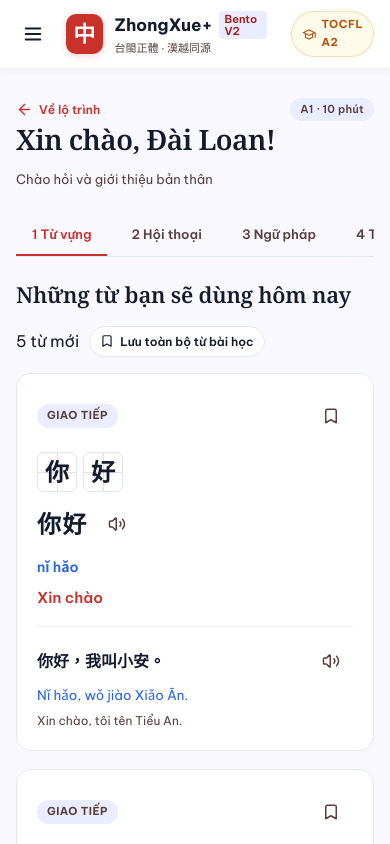
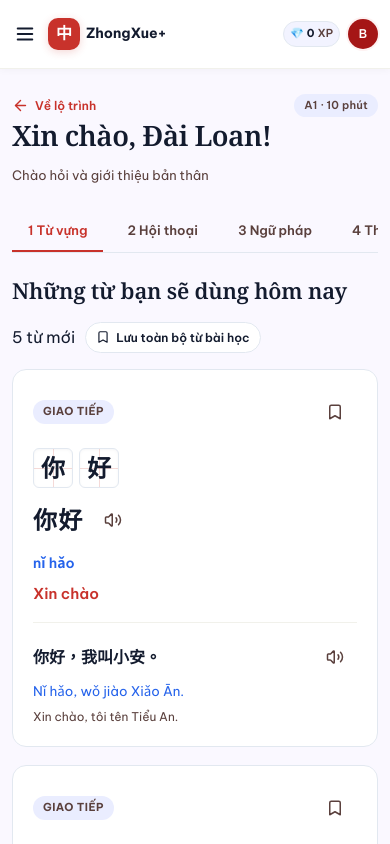
Before and after one commit to CidKageno135/zhongxue-plus, a React (Vite) app: page / in a window 390 px wide. Both pictures are taken after a click on the button "Bắt đầu học". Shown: the top 844 px of the page. Built offline with nearby package versions, Linux system fonts and the light colour scheme.

Commit message:
fix(responsive): B08 fix horizontal overflow on 375px/390px viewports without cutting content

```diff
--- a/src/components/Sidebar.tsx
+++ b/src/components/Sidebar.tsx
@@ -68,6 +68,7 @@ export function Sidebar({
                     bottom: 0,
                     left: 0,
                     width: '280px',
+                    maxWidth: 'calc(100vw - 48px)',
                     background: '#ffffff',
                     borderRight: '1px solid var(--border-strong)',
                     zIndex: 100,
--- a/src/components/Topbar.tsx
+++ b/src/components/Topbar.tsx
@@ -46,7 +46,7 @@ export function Topbar({
         <header className="bento-header">
             {/* Top row */}
             <div className="bento-header-top">
-                <div style={{ display: 'flex', alignItems: 'center', gap: '16px' }}>
+                <div className="bento-header-left">
                     <button
                         type="button"
                         className="mobile-menu-btn"
@@ -83,10 +83,10 @@ export function Topbar({
                 {/* Profile & Real XP / Streak stats */}
                 <div className="bento-header-actions">
                     {streak > 0 && (
-                        <div className="bento-gem-pill" style={{ color: 'var(--vermilion-cinnabar)', borderColor: 'rgba(200, 50, 43, 0.25)' }}>
+                        <div className="bento-gem-pill bento-streak-pill" style={{ color: 'var(--vermilion-cinnabar)', borderColor: 'rgba(200, 50, 43, 0.25)' }}>
                             <span>🔥</span>
                             <span style={{ color: 'var(--vermilion-cinnabar)', fontWeight: 700 }}>{streak}</span>
-                            <span style={{ color: 'var(--on-surface-variant)', fontSize: '11px' }}>ngày</span>
+                            <span className="bento-pill-unit" style={{ color: 'var(--on-surface-variant)', fontSize: '11px' }}>ngày</span>
                         </div>
                     )}
                     <div className="bento-gem-pill" title={`Tổng điểm tích lũy: ${xp} XP`}>
--- a/src/components/WordCard.tsx
+++ b/src/components/WordCard.tsx
@@ -46,12 +46,12 @@ export function WordCard({ word, saved, onSave }: WordCardProps) {
             <p className="pinyin">{word.pinyin}</p>
             <p className="word-meaning">{word.meaning}</p>
             <div className="word-example">
-                <div style={{ display: 'flex', justifyContent: 'space-between', alignItems: 'center' }}>
-                    <p lang="zh-TW" style={{ margin: 0, fontWeight: 600 }}>{word.example}</p>
+                <div style={{ display: 'flex', justifyContent: 'space-between', alignItems: 'center', gap: '8px' }}>
+                    <p lang="zh-TW" style={{ margin: 0, fontWeight: 600, wordBreak: 'break-word', minWidth: 0 }}>{word.example}</p>
                     <SpeakButton text={word.example} />
                 </div>
-                <small style={{ color: 'var(--tone-1)', marginTop: '2px', display: 'block' }}>{word.examplePinyin}</small>
-                <p style={{ margin: '4px 0 0', fontSize: '12px', color: 'var(--on-surface-variant)' }}>{word.exampleMeaning}</p>
+                <small style={{ color: 'var(--tone-1)', marginTop: '2px', display: 'block', wordBreak: 'break-word' }}>{word.examplePinyin}</small>
+                <p style={{ margin: '4px 0 0', fontSize: '12px', color: 'var(--on-surface-variant)', wordBreak: 'break-word' }}>{word.exampleMeaning}</p>
             </div>
         </article>
     );
--- a/src/styles.css
+++ b/src/styles.css
@@ -181,6 +181,14 @@ main {
   align-items: center;
   justify-content: space-between;
   gap: 16px;
+}
+
+.bento-header-left {
+  display: flex;
+  align-items: center;
+  gap: 16px;
+  min-width: 0;
+  flex-shrink: 1;
 }
 
 .bento-brand {
@@ -783,6 +791,51 @@ main {
   }
   .bento-header-top {
     padding: 0 16px;
+    gap: 8px;
+  }
+  .bento-header-left {
+    gap: 8px;
+    min-width: 0;
+  }
+  .bento-brand {
+    gap: 8px;
+    min-width: 0;
+  }
+  .bento-brand-icon {
+    width: 36px;
+    height: 36px;
+    font-size: 18px;
+    flex-shrink: 0;
+  }
+  .bento-brand-title {
+    font-size: 15px;
+  }
+  .bento-brand-badge {
+    display: none;
+  }
+  .bento-brand-subtitle {
+    display: none;
+  }
+  .bento-tocfl-chip {
+    display: none;
+  }
+  .bento-header-actions {
+    gap: 6px;
+    flex-shrink: 0;
+  }
+  .bento-gem-pill {
+    padding: 4px 10px;
+    gap: 4px;
+    font-size: 11px;
+  }
+  .bento-profile-pill {
+    padding: 2px 4px;
+    gap: 4px;
+  }
+  .bento-avatar {
+    width: 34px;
+    height: 34px;
+    font-size: 13px;
   }
   .bento-search-box {
     display: none;
@@ -805,6 +858,152 @@ main {
   }
   .sm2-rating-grid {
     grid-template-columns: repeat(2, 1fr);
+  }
+}
+
+@media (max-width: 640px) {
+  .path-card {
+    display: flex;
+    flex-wrap: wrap;
+    align-items: center;
+    gap: 12px;
+    padding: 16px;
+  }
+  .path-number {
+    font-size: 16px;
+    width: 24px;
+    flex-shrink: 0;
+  }
+  .path-emoji {
+    width: 42px;
+    height: 42px;
+    font-size: 22px;
+    flex-shrink: 0;
+  }
+  .path-description {
+    flex: 1 1 calc(100% - 90px);
+    min-width: 0;
+  }
+  .path-description h2 {
+    font-size: 17px;
+    margin: 2px 0 4px;
+    word-break: break-word;
+  }
+  .path-description p {
+    font-size: 13px;
+    margin-bottom: 4px;
+    word-break: break-word;
+  }
+  .path-description small {
+    font-size: 11px;
+  }
+  .path-card > .button {
+    width: 100%;
+    margin-top: 6px;
+    justify-content: center;
+  }
+  .path-overview {
+    flex-direction: column;
+    align-items: stretch;
+    gap: 12px;
+    padding: 16px;
+    margin: 16px 0;
+  }
+  .path-overview progress {
+    width: 100%;
+  }
+}
+
+@media (max-width: 480px) {
+  main {
+    padding: 12px 12px 36px;
+  }
+  .panel {
+    padding: 16px;
+  }
+  .row.between {
+    flex-wrap: wrap;
+    gap: 8px;
+  }
+  .word-grid {
+    grid-template-columns: 1fr;
+    gap: 12px;
+  }
+  .word-card {
+    padding: 14px 16px;
+  }
+  .dialogue-line {
+    max-width: 100%;
+    gap: 10px;
+    margin: 12px 0;
+  }
+  .dialogue-line > div {
+    padding: 12px 14px;
+    min-width: 0;
+  }
+  .speaker {
+    width: 36px;
+    height: 36px;
+    font-size: 10px;
+  }
+  .grammar-pattern {
+    font-size: 20px;
+    padding: 12px 14px;
+    word-break: break-word;
+  }
+  .lesson-actions {
+    gap: 8px;
+  }
+  .lesson-actions > .button {
+    flex: 1 1 auto;
+    justify-content: center;
+  }
+  .lesson-steps > span {
+    padding: 8px 12px;
+    font-size: 12px;
+  }
+  .quiz-option {
+    padding: 12px 16px;
+    gap: 12px;
+    font-size: 14px;
+    word-break: break-word;
+  }
+}
+
+@media (max-width: 400px) {
+  .bento-header-top {
+    padding: 0 8px;
+    gap: 6px;
+  }
+  .bento-header-left {
+    gap: 6px;
+  }
+  .bento-brand {
+    gap: 6px;
+  }
+  .bento-brand-icon {
+    width: 32px;
+    height: 32px;
+    font-size: 16px;
+  }
+  .bento-brand-title {
+    font-size: 14px;
+  }
+  .bento-header-actions {
+    gap: 4px;
+  }
+  .bento-gem-pill {
+    padding: 3px 6px;
+    font-size: 11px;
+    gap: 3px;
+  }
+  .bento-streak-pill .bento-pill-unit {
+    display: none;
+  }
+  .bento-avatar {
+    width: 30px;
+    height: 30px;
+    font-size: 12px;
   }
 }
 
@@ -955,6 +1154,7 @@ main {
   align-items: center;
   gap: 20px;
   padding: 20px 24px;
+  max-width: 100%;
 }
 
 .path-number {
@@ -963,6 +1163,7 @@ main {
   font-weight: 700;
   color: var(--on-surface-variant);
   width: 28px;
+  flex-shrink: 0;
 }
 
 .path-number.finished {
@@ -982,6 +1183,7 @@ main {
 
 .path-description {
   flex: 1;
+  min-width: 0;
 }
 
 .path-description h2 {
@@ -1213,6 +1415,7 @@ main {
   border-bottom: 1px solid var(--border-strong);
   margin: 24px 0 20px;
   overflow-x: auto;
+  max-width: 100%;
 }
 
 .lesson-steps > span {
@@ -1352,6 +1555,12 @@ main {
   margin: 0 0 6px;
 }
 
+.grammar-grid {
+  display: flex;
+  flex-direction: column;
+  gap: 16px;
+}
+
 .grammar-pattern {
   font-family: var(--font-serif);
   font-size: 26px;
@@ -1359,6 +1568,16 @@ main {
   border-radius: 10px;
   padding: 16px 20px;
   margin: 12px 0;
+  word-break: break-word;
+}
+
+.lesson-actions {
+  display: flex;
+  align-items: center;
+  justify-content: space-between;
+  gap: 12px;
+  margin-top: 24px;
+  flex-wrap: wrap;
 }
 
 /* Toast */
--- a/src/views/PathView.tsx
+++ b/src/views/PathView.tsx
@@ -53,6 +53,7 @@ export function PathView({ state, onLaunch }: PathViewProps) {
                 gap: '8px',
                 margin: '18px 0 24px',
                 overflowX: 'auto',
+                maxWidth: '100%',
                 paddingBottom: '4px'
             }}>
                 {(['ALL', 'A1', 'A2', 'B1', 'B2'] as const).map(lvl => {
```
